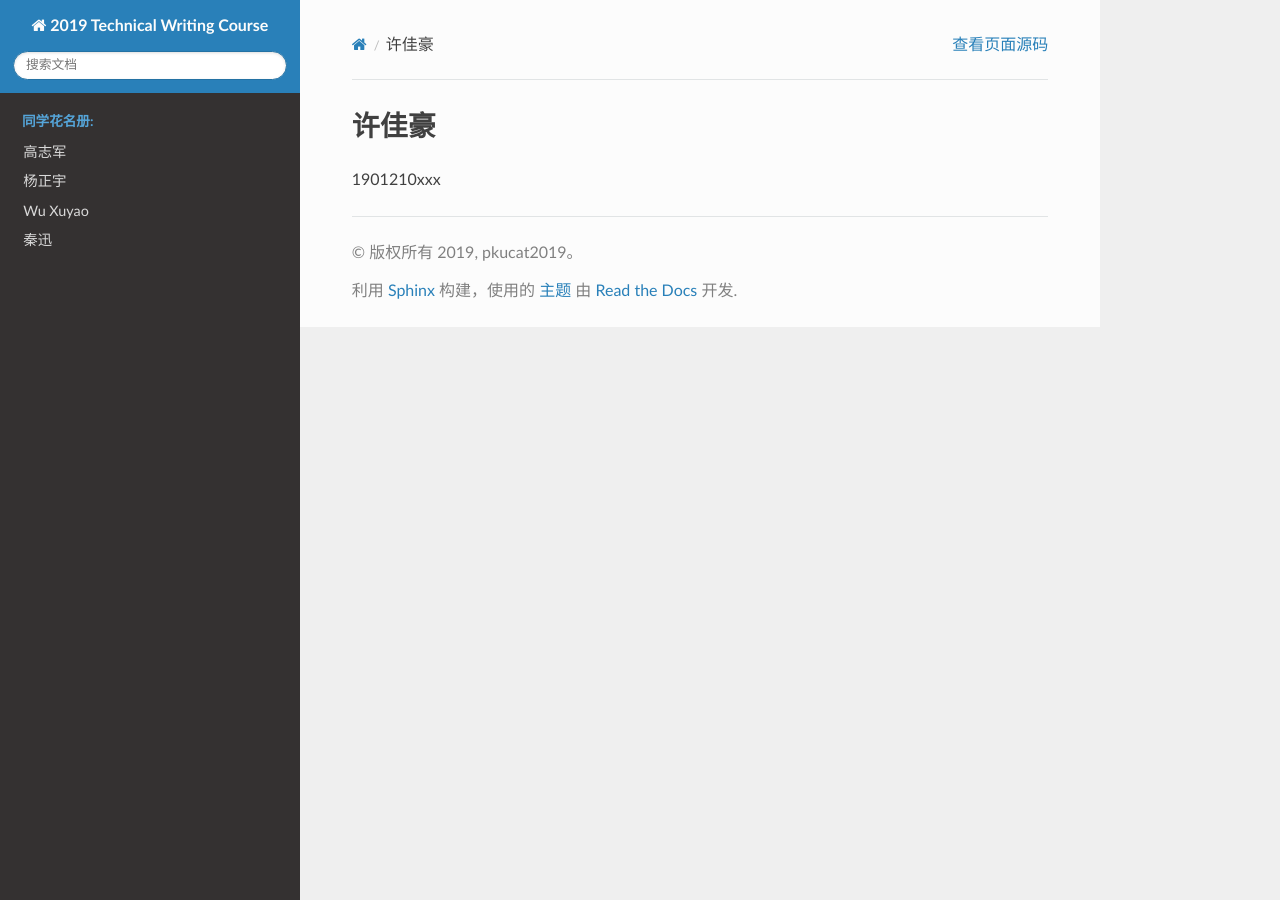
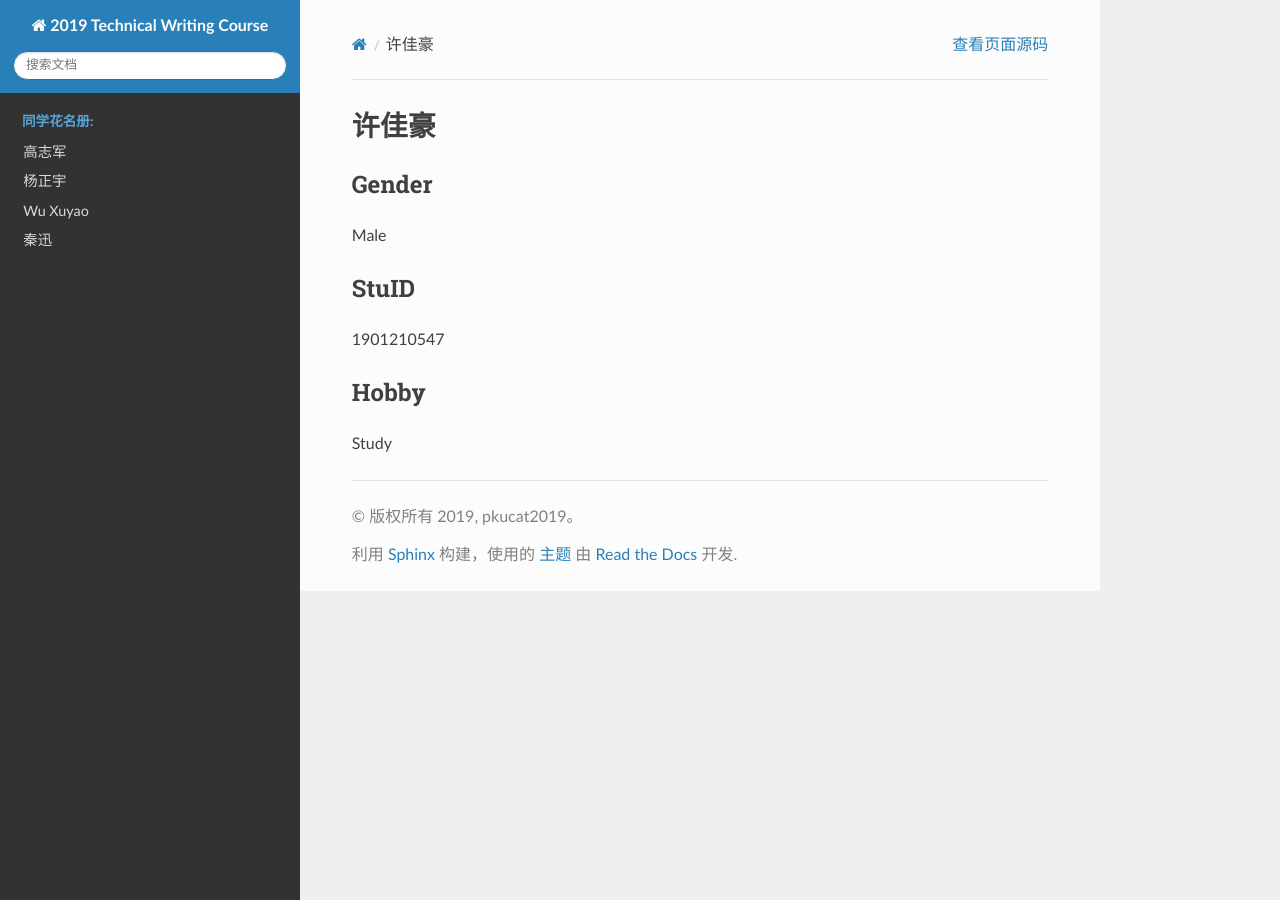
Before and after one commit to galty687/collaborating, a Sphinx documentation site: the page built from source/1-classmates/xujiahao.md, in a window 1280 px wide. Built offline with Sphinx 7.4.7 and the Read the Docs theme 2.0.0, drawn with Linux system fonts in a browser that asks for light colours.

Commit message:
Update xujiahao.md

```diff
--- a/source/1-classmates/xujiahao.md
+++ b/source/1-classmates/xujiahao.md
@@ -1,3 +1,10 @@
 # 许佳豪
 
-1901210xxx
+## Gender
+Male
+
+## StuID
+1901210547
+
+## Hobby
+Study
```
